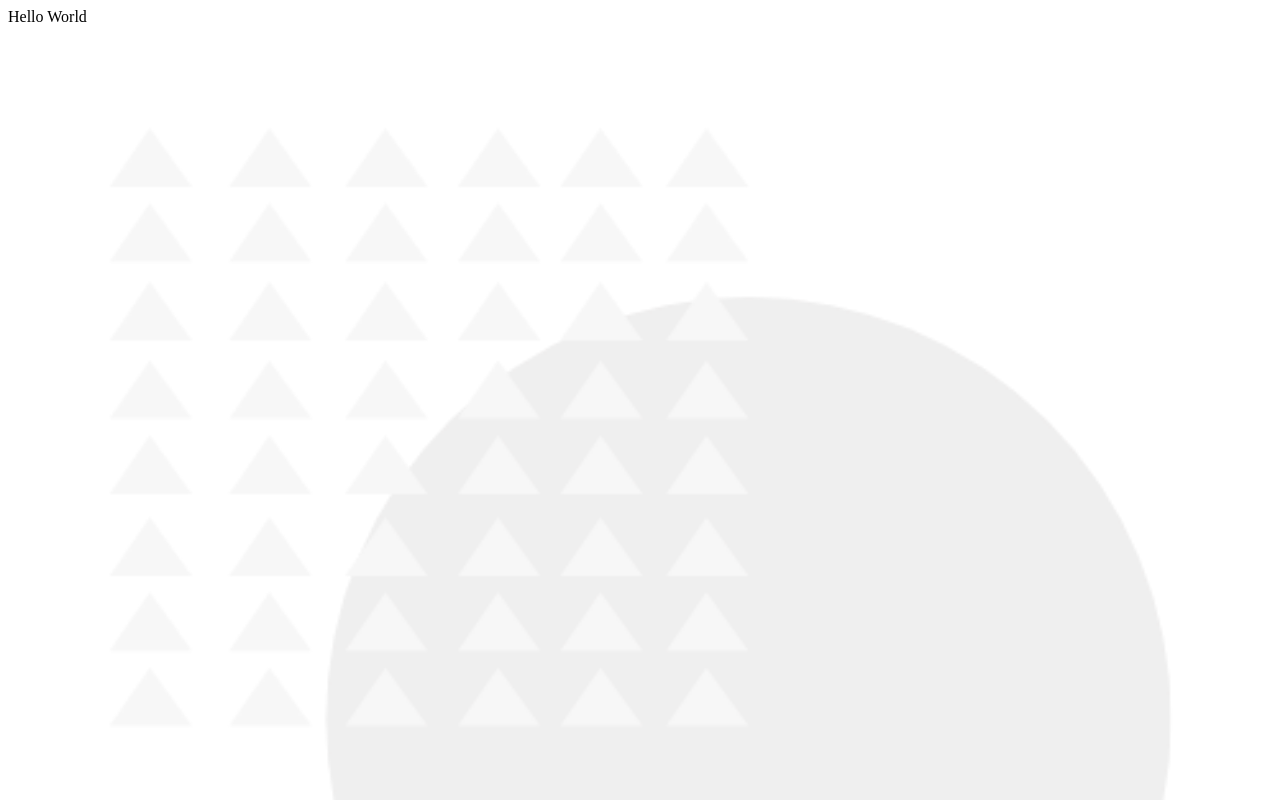
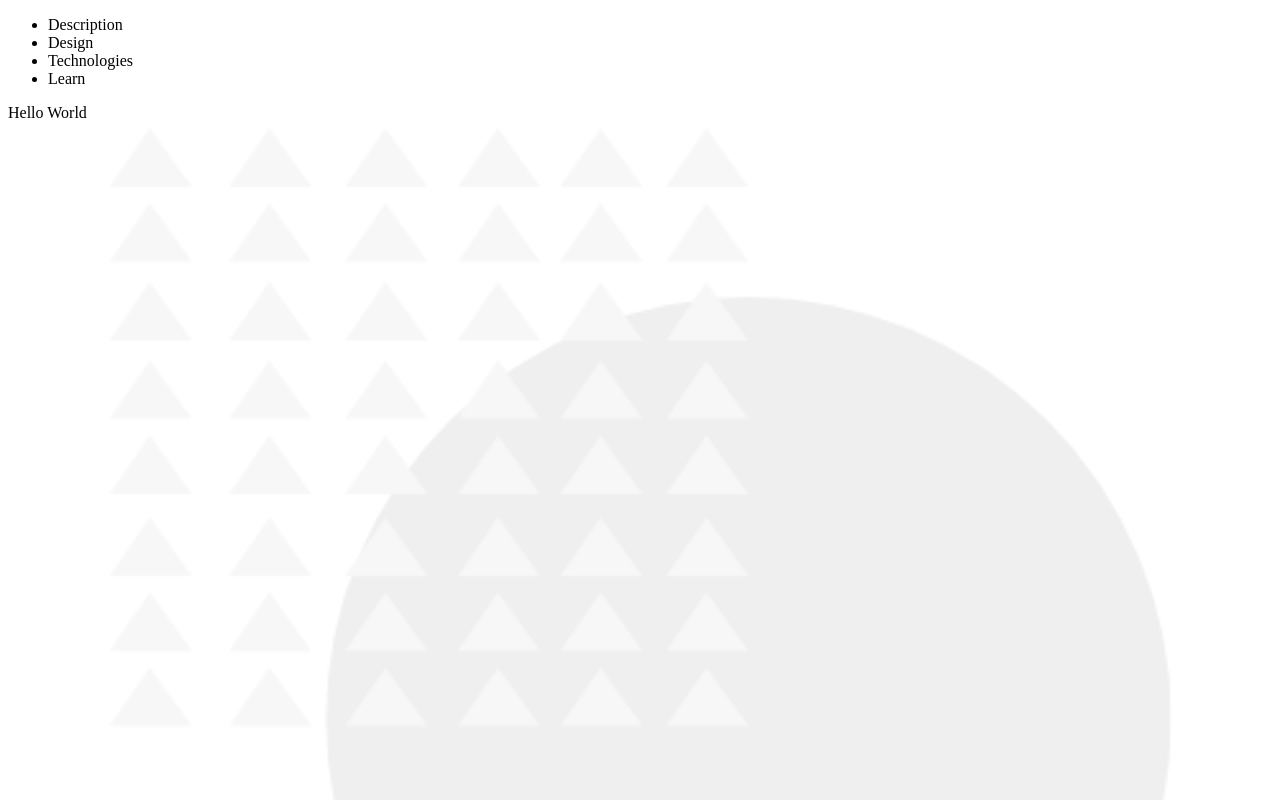
Before and after one commit to Delabove/blog-project-display-react, a React (Create React App) app: page / in a window 1280 px wide. Built offline with nearby package versions, Linux system fonts and the light colour scheme.

Commit message:
basic navbar structure

```diff
--- a/src/App.js
+++ b/src/App.js
@@ -1,12 +1,19 @@
 import React from 'react';
-import backgroundImage from './styling/background.css'
+import backgroundImage from './styling/background.css';
+import Navbar from './components/Navbar';
 
 
 function App() {
   return (
     <div className="App">
       <backgroundImage />
+      <main>
+      <Navbar />
       <header>Hello World</header>
+
+
+      </main>
+
     </div>
   );
 }
--- /dev/null
+++ b/src/components/Navbar.js
@@ -0,0 +1,15 @@
+import React from 'react';
+
+export default function Navbar(){
+
+    return(
+        <div>
+            <ul>
+                <li>Description</li>
+                <li>Design</li>
+                <li>Technologies</li>
+                <li>Learn</li>
+            </ul>
+        </div>
+    )
+}
```
